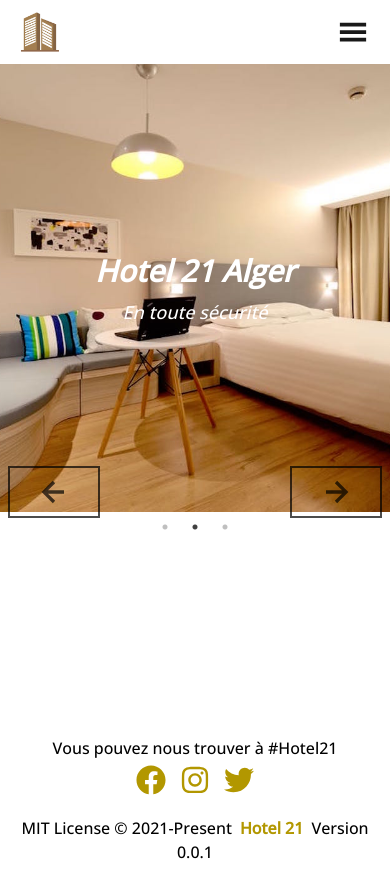
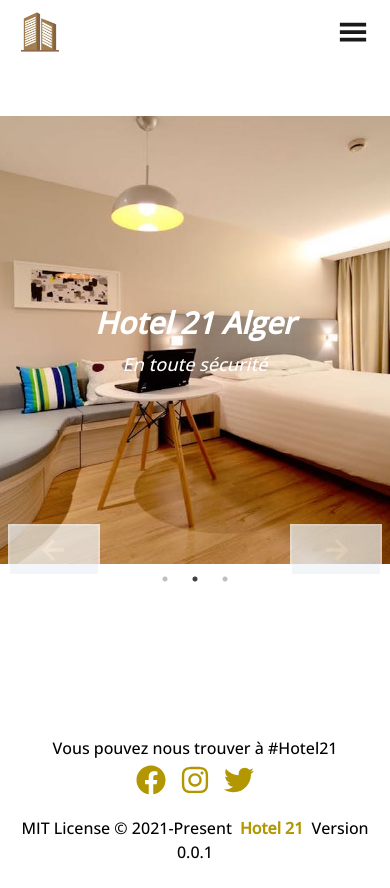
Before and after one commit to nemo256/hotel, a Next.js app: page / in a window 390 px wide. Built offline with nearby package versions, Linux system fonts and the light colour scheme.

Commit message:
Fixed responsivity for carousel...

```diff
--- a/src/components/accueil/Hero.js
+++ b/src/components/accueil/Hero.js
@@ -1,4 +1,6 @@
 import {
+  Flex,
+  Spacer,
   Box,
   IconButton,
   useBreakpointValue,
@@ -53,25 +55,26 @@ export default function Hero() {
       position='relative'
       height='600px'
       width='full'
-      overflow='hidden'>
+      overflow='hidden'
+    >
       {/* CSS files for react-slick */}
       <link
-        rel="stylesheet"
-        type="text/css"
-        charSet="UTF-8"
-        href="https://cdnjs.cloudflare.com/ajax/libs/slick-carousel/1.6.0/slick.min.css"
+        rel='stylesheet'
+        type='text/css'
+        charSet='UTF-8'
+        href='https://cdnjs.cloudflare.com/ajax/libs/slick-carousel/1.6.0/slick.min.css'
       />
       <link
-        rel="stylesheet"
-        type="text/css"
-        href="https://cdnjs.cloudflare.com/ajax/libs/slick-carousel/1.6.0/slick-theme.min.css"
+        rel='stylesheet'
+        type='text/css'
+        href='https://cdnjs.cloudflare.com/ajax/libs/slick-carousel/1.6.0/slick-theme.min.css'
       />
+      <Flex>
         <IconButton
-        aria-label="left-arrow"
-        variant="ghost"
-        position="absolute"
-        left='0%'
-        top={['67%', '35%']}
+          aria-label='left-arrow'
+          position='relative'
+          color='white'
+          top={[460, 280]}
           p={[6, 8, 8, 8, 8, 8]}
           mx={2}
           zIndex={2}
@@ -88,15 +91,16 @@ export default function Hero() {
             transform: 'scale(0.98)',
           }}
           _focus={{  }}
-        onClick={() => slider?.slickPrev()}>
-        <BiLeftArrowAlt size="40px" />
+          onClick={() => slider?.slickPrev()}
+        >
+          <BiLeftArrowAlt size='40px' />
         </IconButton>
+        <Spacer />
         <IconButton
-        aria-label="right-arrow"
-        variant="ghost"
-        position="absolute"
-        right='0%'
-        top={['67%', '35%']}
+          aria-label='right-arrow'
+          position='relative'
+          color='white'
+          top={[460, 280]}
           p={[6, 8, 8, 8, 8, 8]}
           mx={2}
           zIndex={2}
@@ -113,19 +117,22 @@ export default function Hero() {
             transform: 'scale(0.98)',
           }}
           _focus={{  }}
-        onClick={() => slider?.slickNext()}>
-        <BiRightArrowAlt size="40px" />
+          onClick={() => slider?.slickNext()}
+        >
+          <BiRightArrowAlt size='40px' />
         </IconButton>
+      </Flex>
       <Slider {...settings} ref={(slider) => setSlider(slider)}>
         {cards.map((card, index) => (
           <Box
             key={index}
-            height={'md'}
-            position="relative"
-            backgroundPosition="center"
-            backgroundRepeat="no-repeat"
-            backgroundSize="cover"
-            backgroundImage={`url(${card.image})`}>
+            height='md'
+            position='relative'
+            backgroundPosition='center'
+            backgroundRepeat='no-repeat'
+            backgroundSize='cover'
+            backgroundImage={`url(${card.image})`}
+          >
             <Stack
               spacing={6}
               w='full'
```
Lines whose indentation alone changed are shown as unchanged.
